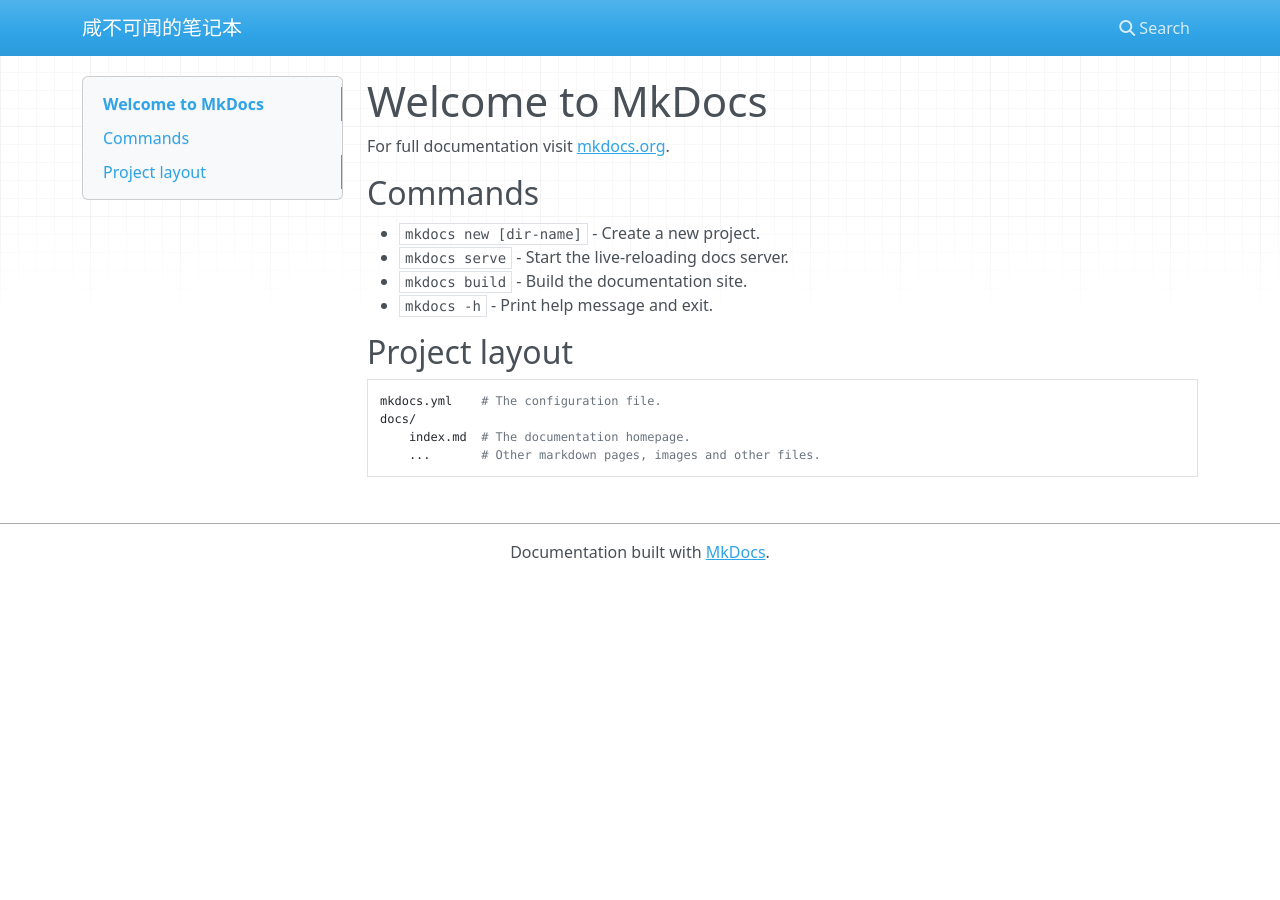
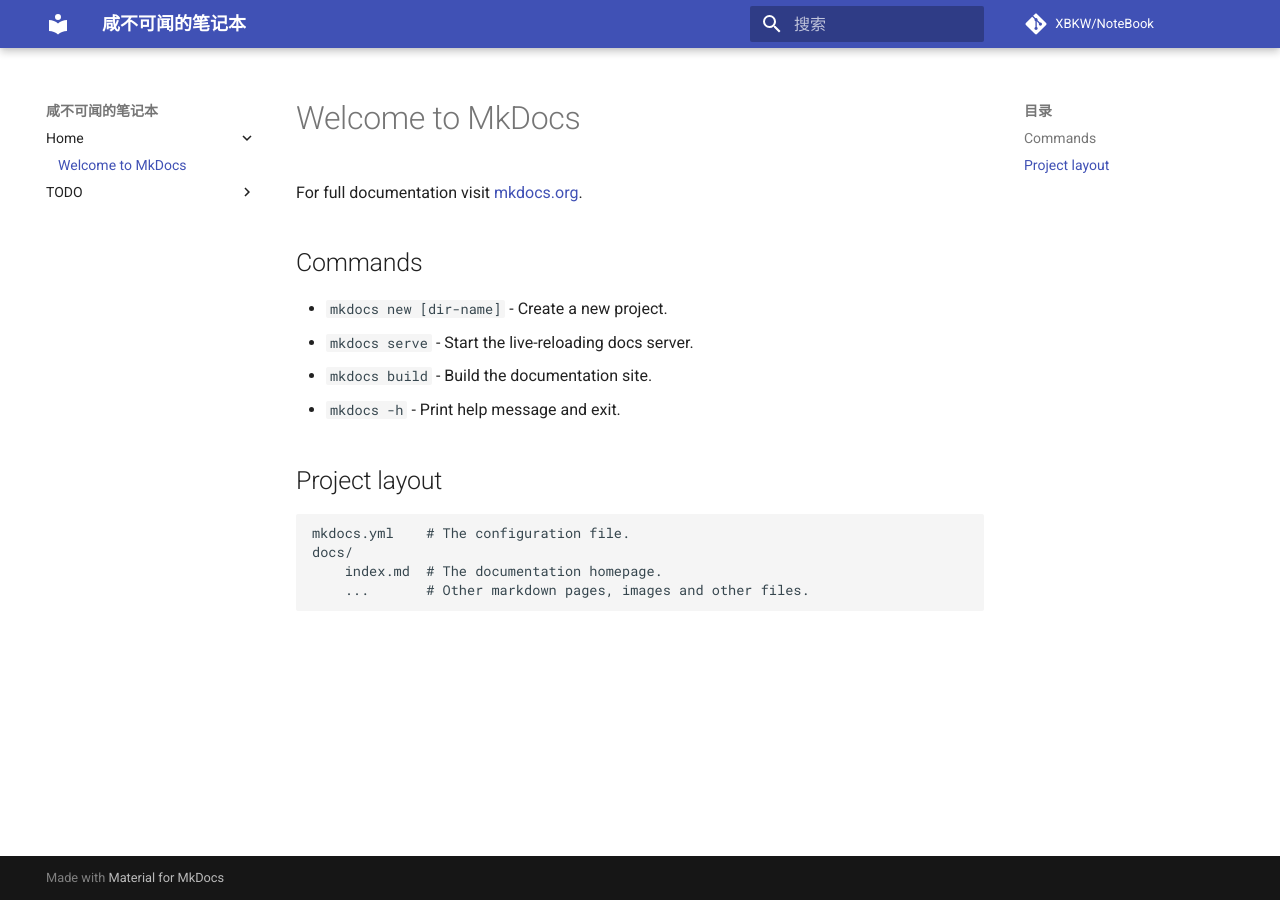
Before and after one commit to XBKW/NoteBook, an MkDocs documentation site: the page built from docs/index.md, in a window 1280 px wide. Built offline with MkDocs 1.6.1 and Material for MkDocs 9.7.7, drawn with Linux system fonts in a browser that asks for light colours; nearby versions of some CDN libraries; comment, search, counter and statistics services are not loaded.

Commit message:
My feature (#3)
* 修改了应忽略的文件 包括配置的python软件包和站点生成文件夹

* 修改了mkdocs.yml文件，添置了待办文件TODO

```diff
--- a/mkdocs.yml
+++ b/mkdocs.yml
@@ -1 +1,16 @@
 site_name: 咸不可闻的笔记本
+site_url: https://xbkw.github.io/NoteBook/
+repo_name: XBKW/NoteBook
+repo_url: https://github.com/XBKW/NoteBook
+edit_uri: tree/master/docs
+site_description: 咸不可闻（XBKW）的笔记本
+
+theme:
+  name: material
+  language: zh
+
+nav:
+  - Home:
+    - index.md
+  - TODO:
+    - TODO.md
```
Also changed, not shown: docs/TODO.md (added, +19 -0 lines), 1 other file.
